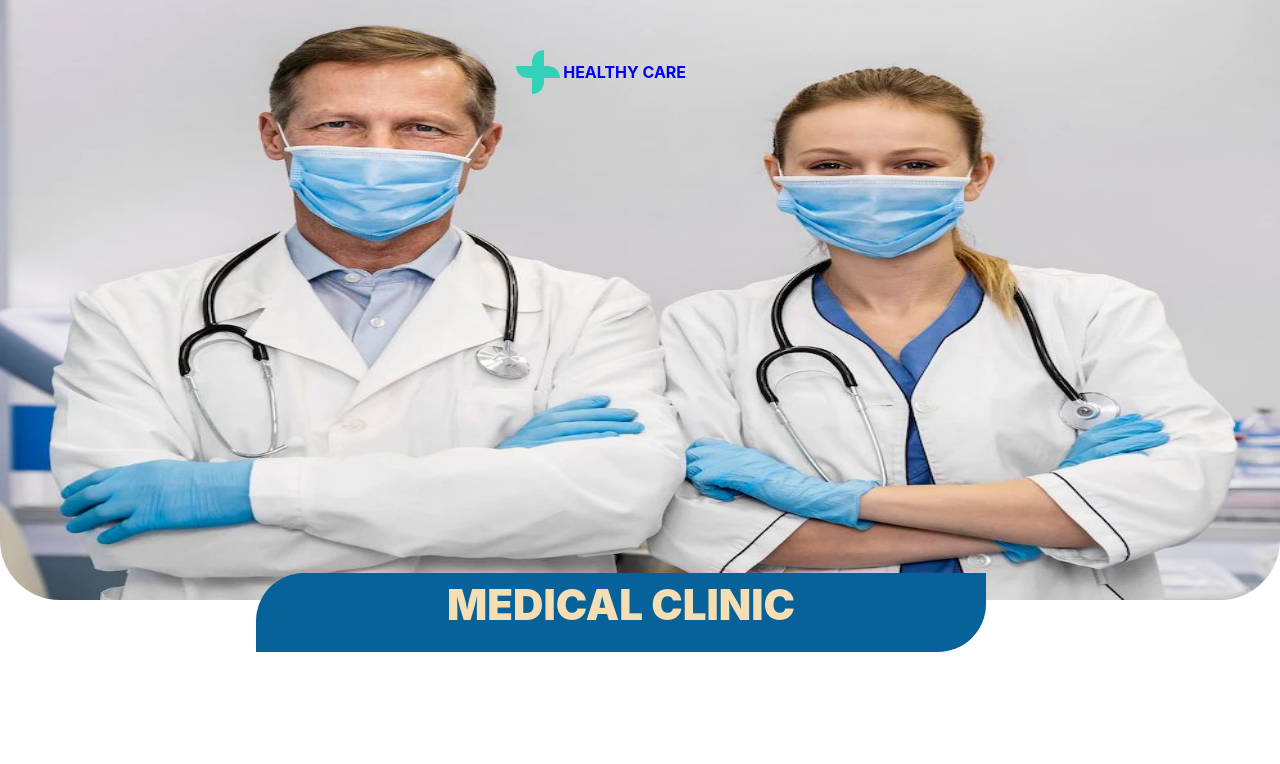
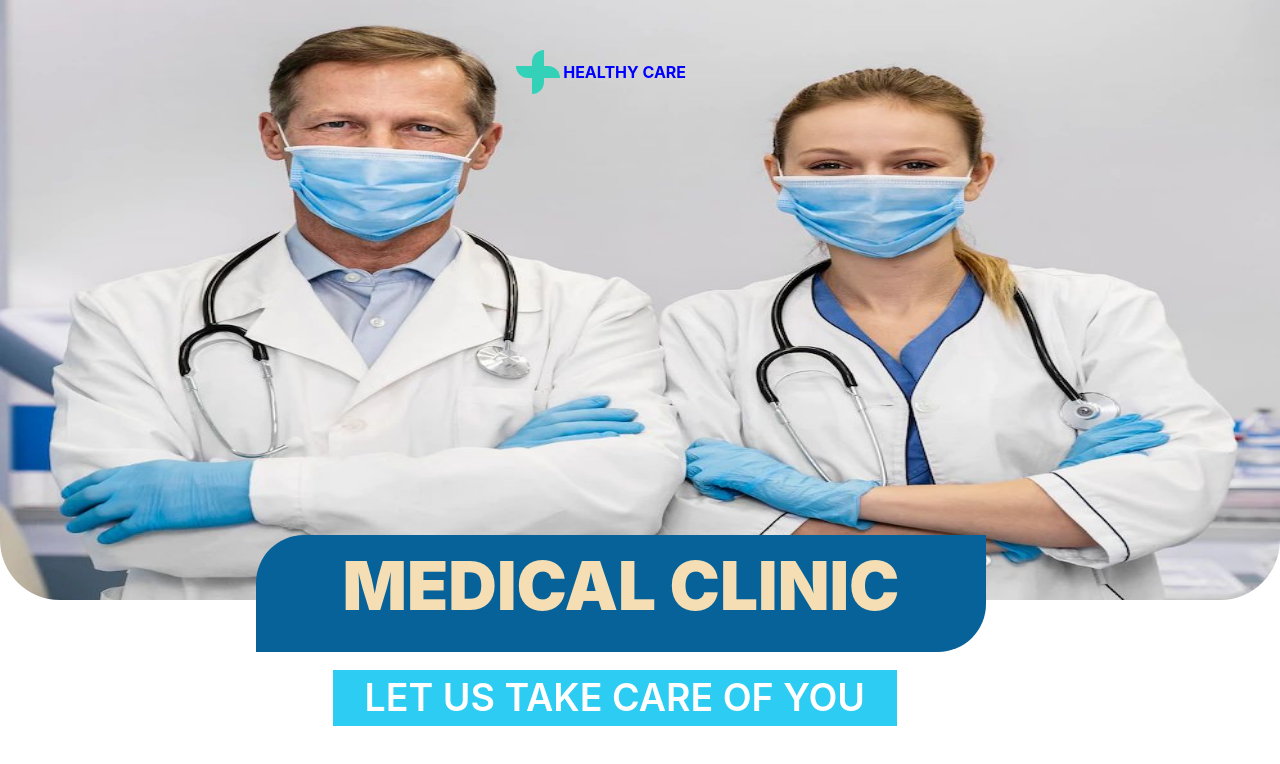
Before and after one commit to Bharatpatel6978/Lyout-1, a plain HTML site: page index.html in a window 1280 px wide. Drawn offline with Linux system fonts and the light colour scheme.

Commit message:
first image and two box completed

```diff
--- a/index.css
+++ b/index.css
@@ -31,7 +31,3 @@
     color: blue;
     font-weight: 700;
 }
-#grad3
-{
-
-}
--- a/index.html
+++ b/index.html
@@ -29,8 +29,15 @@
         </section>
         <section>
             <div>
-                <div id="grad3" style="background-color: #066298; margin-top: 37%;width: 730px;position: absolute;margin-left: 20%;font-size: 263%;text-align: -webkit-center;border-top-left-radius: 48px;border-bottom-right-radius: 48px;color: wheat;font-weight: 900;">
+                <div id="grad3" style="background-color: #066298; margin-top: 34%;width: 730px;position: absolute;margin-left: 20%;font-size: 421%;text-align: -webkit-center;border-top-left-radius: 48px;border-bottom-right-radius: 48px;color: wheat;font-weight: 900;">
                     <p>MEDICAL CLINIC</p>
+                </div>
+            </div>
+        </section>
+        <section>
+            <div>
+                <div id="grad4">
+                    <p style="margin-top: 586px;margin-left: 26%;background-color: #08c3f1d9;width: 564px;font-size: 235%;text-align: center;color: white;font-weight: 600;">LET US TAKE CARE OF YOU</p>
                 </div>
             </div>
         </section>
```
